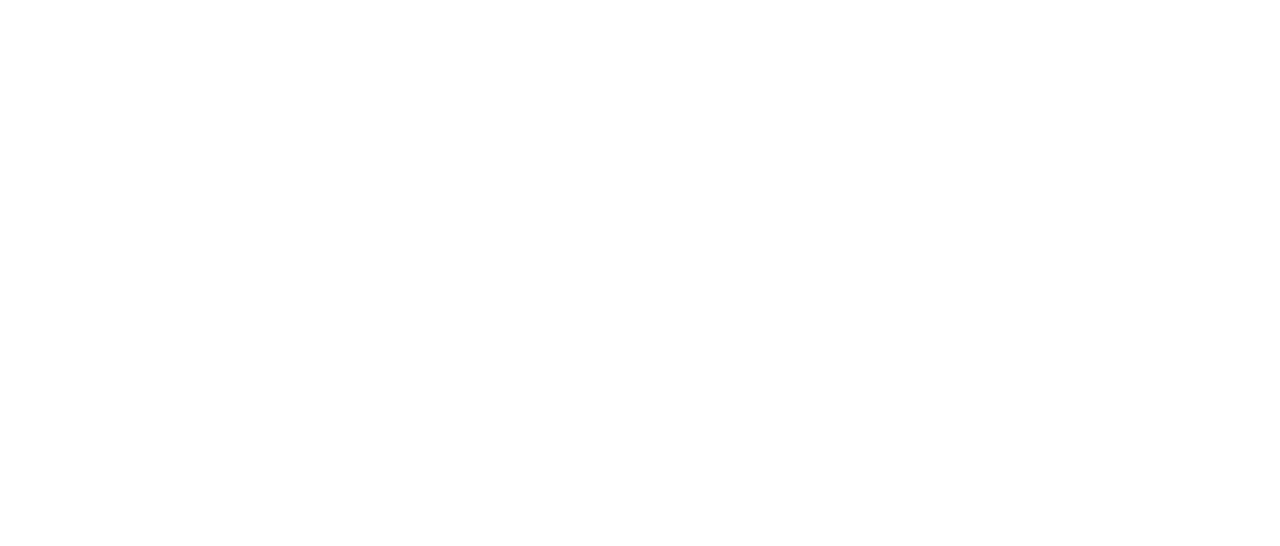
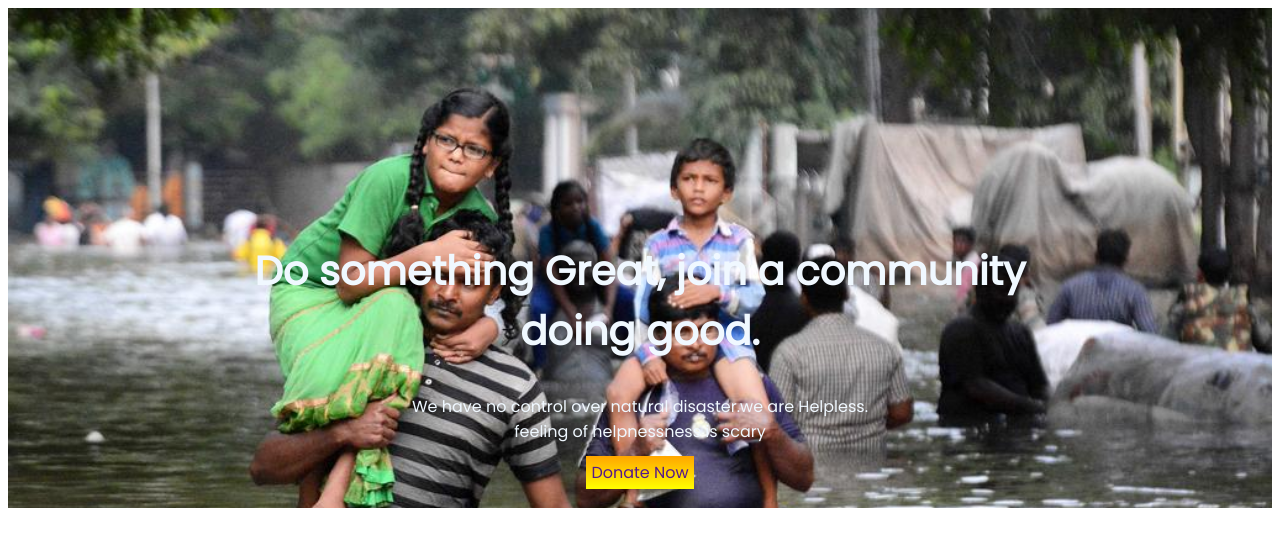
Before and after one commit to Shahriarmehedi00/donate-today, a plain HTML site: page index.html in a window 1280 px wide. Drawn offline with Linux system fonts and the light colour scheme.

Commit message:
first commit

```diff
--- a/index.html
+++ b/index.html
@@ -1,13 +1,35 @@
 <!DOCTYPE html>
 <html lang="en">
+
 <head>
     <meta charset="UTF-8">
     <meta http-equiv="X-UA-Compatible" content="IE=edge">
     <meta name="viewport" content="width=device-width, initial-scale=1.0">
     <title>Donate Today</title>
+    <link rel="preconnect" href="https://fonts.googleapis.com">
+    <link rel="preconnect" href="https://fonts.gstatic.com" crossorigin>
+    <link href="https://fonts.googleapis.com/css2?family=Poppins&display=swap" rel="stylesheet">
     <link rel="stylesheet" href="style.css">
+
 </head>
+
 <body>
+    <section class="top-section">
 
+        <div class="header-part">
+            <h1 id="header-intro">Do something Great, join a community <br> doing good.</h1>
+            <p>We have no control over natural disaster.we are Helpless. <br> feeling of helpnessness is scary</p>
+
+
+            <a class="anchor-btn" href="">Donate Now</a>
+
+
+        </div>
+
+
+
+
+    </section>
 </body>
+
 </html>
--- a/style.css
+++ b/style.css
@@ -0,0 +1,42 @@
+ body {
+     font-family: 'Poppins', sans-serif;
+ }
+
+ .top-section {
+     background-image: url(images/donation4.jpg);
+     background-size: 100%;
+     height: 500px;
+
+
+ }
+
+ .header-part {
+     padding-top: 200px;
+     text-align: center;
+     color: aliceblue;
+
+
+ }
+
+ #header-intro {
+
+
+     font-size: 2.5rem;
+     color: aliceblue;
+ }
+
+
+
+
+
+
+
+ .anchor-btn {
+     background-image: linear-gradient(orange, yellow);
+
+     text-decoration: none;
+     padding: 5px 5px;
+     margin-top: 100px;
+
+
+ }
```
